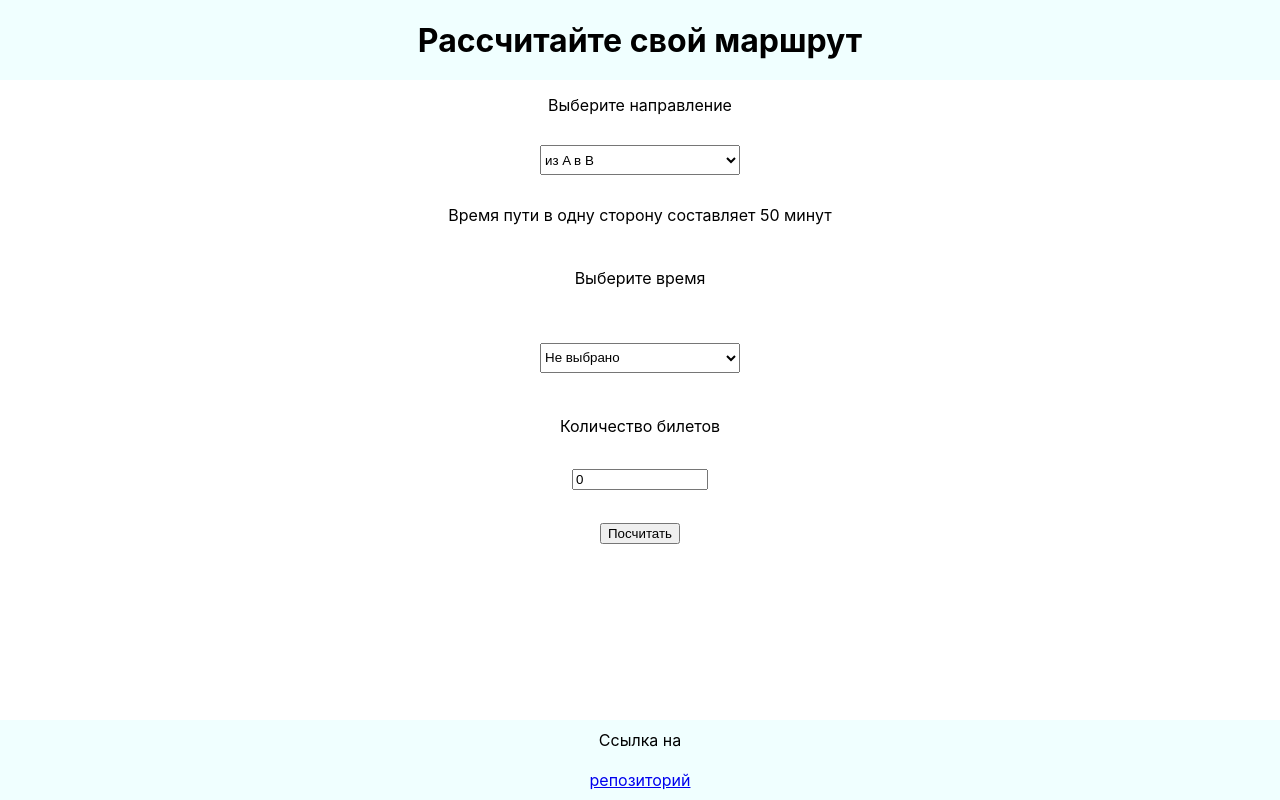
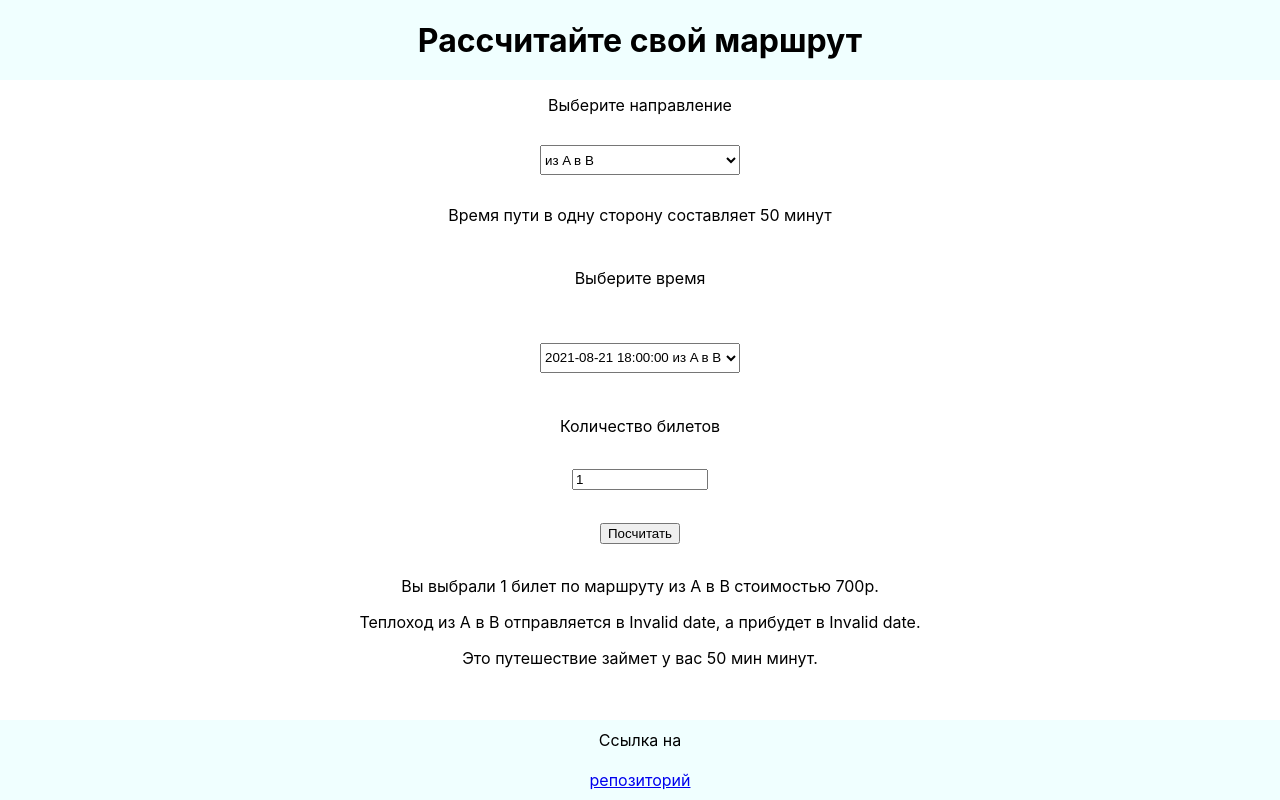
Before and after one commit to PavelChukashev/Nevatrip_test, a React (Create React App) app in the folder nevatrip/: page / in a window 1280 px wide. Both pictures are taken after a click on the button "Посчитать". Built offline with nearby package versions, Linux system fonts and the light colour scheme.

Commit message:
fix: fixed bugs in result and count in input

```diff
--- a/nevatrip/package.json
+++ b/nevatrip/package.json
@@ -6,6 +6,7 @@
     "@testing-library/jest-dom": "^5.11.9",
     "@testing-library/react": "^11.2.5",
     "@testing-library/user-event": "^12.7.1",
+    "eslint": "^7.20.0",
     "moment": "^2.29.1",
     "react": "^17.0.1",
     "react-dom": "^17.0.1",
--- a/nevatrip/public/index.html
+++ b/nevatrip/public/index.html
@@ -9,8 +9,6 @@
       name="description"
       content="Web site created using create-react-app"
     />
-    <link rel="apple-touch-icon" href="%PUBLIC_URL%/logo192.png" />
-    <link rel="manifest" href="%PUBLIC_URL%/manifest.json" />
     <title>React App</title>
   </head>
   <body>
--- a/nevatrip/src/components/calculate.jsx
+++ b/nevatrip/src/components/calculate.jsx
@@ -1,17 +1,13 @@
-import React from 'react'
+import React from "react";
 
-function Calculate({
-    count,
-    handleSubmit,
-    onChangeCount,
-}) {
-    return (
-        <div className="num-cantainer">
-            <label for="num">Количество билетов</label>
-            <input id="num" value={count} onChange={onChangeCount}/>
-            <button onClick={handleSubmit}>Посчитать</button>
-        </div>
-    )
+function Calculate({ count, handleSubmit, onChangeCount }) {
+  return (
+    <div className="num-cantainer">
+      <label>Количество билетов</label>
+      <input id="num" value={count} onChange={onChangeCount} />
+      <button onClick={handleSubmit}>Посчитать</button>
+    </div>
+  );
 }
 
-export default Calculate
+export default Calculate;
--- a/nevatrip/src/components/main.jsx
+++ b/nevatrip/src/components/main.jsx
@@ -1,96 +1,92 @@
-import React, { useState } from 'react'
-import Route from './route'
-import Time from './time'
-import Calculate from './calculate'
-import Result from './result'
+import React, { useState } from "react";
+import Route from "./route";
+import Time from "./time";
+import Calculate from "./calculate";
+import {Result} from "./result";
 
 const store = {
 	times: {
-        "ab": [
-                '2021-08-21 18:00:00',
-                '2021-08-21 18:30:00',
-                '2021-08-21 18:45:00',
-                '2021-08-21 19:00:00',
-                '2021-08-21 19:15:00',
-                '2021-08-21 21:00:00',
+		ab: [
+			"2021-08-21 18:00:00",
+			"2021-08-21 18:30:00",
+			"2021-08-21 18:45:00",
+			"2021-08-21 19:00:00",
+			"2021-08-21 19:15:00",
+			"2021-08-21 21:00:00",
 		],
-        "ba": [
-                '2021-08-21 18:30:00',
-                '2021-08-21 18:45:00',
-                '2021-08-21 19:00:00',
-                '2021-08-21 19:15:00',
-                '2021-08-21 19:35:00',
-                '2021-08-21 21:50:00',
-                '2021-08-21 21:55:00',
-            ]
+		ba: [
+			"2021-08-21 18:30:00",
+			"2021-08-21 18:45:00",
+			"2021-08-21 19:00:00",
+			"2021-08-21 19:15:00",
+			"2021-08-21 19:35:00",
+			"2021-08-21 21:50:00",
+			"2021-08-21 21:55:00",
+		],
 	},
 	routes: {
-        "ab": {
+		ab: {
 			title: "из A в B",
 		},
-        "ba": {
+		ba: {
 			title: "из B в A",
 		},
-        "aba": {
+		aba: {
 			title: "из A в B и обратно в А",
-        }
+		},
 	},
 	prices: {
-        "ab": 700,
-        "ba": 700,
-        "aba": 1200
-    }
-}
+		ab: 700,
+		ba: 700,
+		aba: 1200,
+	},
+};
 
 function Main() {
-    const [route, setRoute] = useState('ab');
-    const [time, setTime] = useState('');
-    const [secondTime, setSecondTime] = useState('');
+	const [route, setRoute] = useState("ab");
+	const [time, setTime] = useState("");
+	const [secondTime, setSecondTime] = useState("");
 
-    const [count, setCount] = useState(0);
+	const [count, setCount] = useState(1);
 	const [isShow, setShow] = useState(false);
 
 	const clearState = () => {
-        setTime('');
+		setTime("");
 		setShow(false);
-        setCount(0);
-        setSecondTime('');
-    }
+		setCount(1);
+		setSecondTime("");
+	};
 
 	const onChangeRoute = (event) => {
 		setRoute(event.target.value);
 		clearState();
-    }
+	};
 
 	const onChangeTime = (id, time) => {
-        if (id === 'time') {
+		if (id === "time") {
 			setTime(time);
 		} else {
 			setSecondTime(time);
 		}
 
-        setShow(false)
-    }
+		setShow(false);
+	};
 
 	const onChangeCount = (event) => {
 		const { target } = event;
 
-        setShow(false)
+		setShow(false);
 		setCount(target.value);
-    }
+	};
 
 	const handleSubmit = () => {
 		setShow(true);
-    }
+	};
 
 	return (
-        <div className="main-container">
-            <Route
-                routes={store.routes}
-                onChangeRoute={onChangeRoute}
-            />
-            {
-                route &&
+		<div className='main-container'>
+			<Route routes={store.routes} onChangeRoute={onChangeRoute} />
+			{route && (
 				<Time
 					time={time}
 					route={route}
@@ -98,14 +94,13 @@ function Main() {
 					secondTime={secondTime}
 					onChangeTime={onChangeTime}
 				/>
-            }
+			)}
 			<Calculate
 				count={count}
 				handleSubmit={handleSubmit}
 				onChangeCount={onChangeCount}
 			/>
-            {
-                isShow && count > 0 &&
+			{isShow && count > 0 && (
 				<Result
 					time={time}
 					route={route}
@@ -113,10 +108,9 @@ function Main() {
 					store={store}
 					secondTime={secondTime}
 				/>
-            }
+			)}
 		</div>
-    )
+	);
 }
 
-
-export default Main
+export default Main;
--- a/nevatrip/src/components/result.jsx
+++ b/nevatrip/src/components/result.jsx
@@ -1,11 +1,26 @@
-import React from 'react'
+import React from "react";
 
-import { timeFromDate, increaseDateBy, FORMATS } from '../utils/time';
+import { timeFromDate, increaseDateBy, FORMATS } from "../utils/time";
 
-export default function Result({
+
+const ticket = ["билет", "билета", "билетов"];
+
+function wordEnding(count, ticket) {
+	if (count === 1){
+		return ticket[0]
+	}
+	if (count >1 && count <= 4) {
+		return ticket[1]
+	}
+	if (count >= 5) {
+		return ticket[2]
+	}
+}
+
+function Result({
 	time,
 	route,
-    count = 0,
+	count = null,
 	store,
 	secondTime,
 }) {
@@ -14,12 +29,17 @@ export default function Result({
 
 	return (
 		<div>
-            <p>{`Вы выбрали ${count} билет(а) по маршруту ${title} стоимостью ${count * price}р.`}</p>
+			<p>{`Вы выбрали ${count} ${wordEnding(count, ticket)} по маршруту ${title} стоимостью ${count * price}р.`}</p>
 			<p>{`Теплоход ${title} отправляется в ${timeFromDate(time)}, а прибудет в ${increaseDateBy(time, 50).format(FORMATS.time)}.`}</p>
-            {
-                secondTime && <p>{`Теплоход из В в А отправлется в ${timeFromDate(secondTime)}, прибудет в ${increaseDateBy(secondTime, 50).format(FORMATS.time)}`}</p>
+			{secondTime && (
+				<p>{`Теплоход из В в А отправлется в ${timeFromDate(secondTime)}, прибудет в ${increaseDateBy(secondTime, 50).format(FORMATS.time)}`}</p>
+			)}
+			<p>{`Это путешествие займет у вас ${secondTime ? "1 ч 40 мин" : "50 мин"} минут.`}</p>
+		</div>
+	);
 }
-            <p>{`Это путешествие займет у вас ${secondTime ? '1 ч 40 мин' : '50 мин'} минут.`}</p>
-        </div>
-    )
+
+export{
+	wordEnding,
+	Result
 }
--- a/nevatrip/src/components/time.jsx
+++ b/nevatrip/src/components/time.jsx
@@ -1,52 +1,44 @@
-import React from 'react'
-import { increaseDateBy, FORMATS } from '../utils/time';
+import React from "react";
+import { increaseDateBy, FORMATS } from "../utils/time";
 
-function Time({
-    time,
-    store,
-    route,
-    secondTime,
-    onChangeTime,
-}) {
+function Time({ time, store, route, secondTime, onChangeTime }) {
 	const renderOption = (route, filter = false) => {
 		const name = store.routes[route].title;
-        const times = store.times[route] || store.times['ab'];
-        const filteredTimes = filter ? times.filter(val => val > increaseDateBy(time, 50).format(FORMATS.default)) : times;
+		const times = store.times[route] || store.times["ab"];
+		const filteredTimes = filter ? times.filter( (val) => val > increaseDateBy(time, 50).format(FORMATS.default) ) : times;
 
-        return filteredTimes.map(value => (
+		return filteredTimes.map((value) => (
 			<option key={value} value={value}>{`${value} ${name}`}</option>
 		));
-    }
+	};
 
 	const handleTimeChange = (event) => {
 		const { target } = event;
 
 		onChangeTime(target.id, target.value);
-    }
+	};
 
 	const renderTime = () => {
 		return (
 			<>
-                <label for="time">Выберите время</label>
-                <select name="time" id="time" value={time} onChange={handleTimeChange}>
-                    <option key={''} value={''}>Не выбрано</option>
+				<label>Выберите время</label>
+				<select name='time' id='time' value={time} onChange={handleTimeChange}>
 					{renderOption(route)}
 				</select>
-                {
-                    route === 'aba' && time != '' &&
-                    <select name="time-second" id="secondTime" value={secondTime} onChange={handleTimeChange}>
-                        {renderOption('ba', true)}
+				{route === "aba" && time != '' && (
+					<select
+						name='time-second'
+						id='secondTime'
+						value={secondTime}
+						onChange={handleTimeChange}>
+						{renderOption("ba", true)}
 					</select>
-                }
+				)}
 			</>
-        )
+		);
+	};
+
+	return <div className='time-container'>{renderTime()}</div>;
 }
 
-    return (
-        <div className='time-container'>
-            {renderTime()}
-        </div>
-    )
-}
-
-export default Time
+export default Time;
--- a/nevatrip/src/utils/time.js
+++ b/nevatrip/src/utils/time.js
@@ -1,20 +1,16 @@
-import moment from 'moment';
+import moment from "moment";
 
 const FORMATS = {
-    "time": "HH:mm",
-    "default": "YYYY-MM-DD HH:mm:ss"
-}
+	time: "HH:mm",
+	default: "YYYY-MM-DD HH:mm:ss",
+};
 
 const increaseDateBy = (time, inc) => {
-    return moment(time).add(inc, 'minutes');
-}
+	return moment(time).add(inc, "minutes");
+};
 
 const timeFromDate = (time) => {
-    return moment(time).format(FORMATS.time);
-}
+	return moment(time).format(FORMATS.time);
+};
 
-export {
-    FORMATS,
-    timeFromDate,
-    increaseDateBy,
-}
+export { FORMATS, timeFromDate, increaseDateBy };
```
Also changed, not shown: nevatrip/src/components/route.jsx (+21 -20 lines), 1 other file (tests, documents, lock files or other folders). Lines whose indentation alone changed are shown as unchanged.
